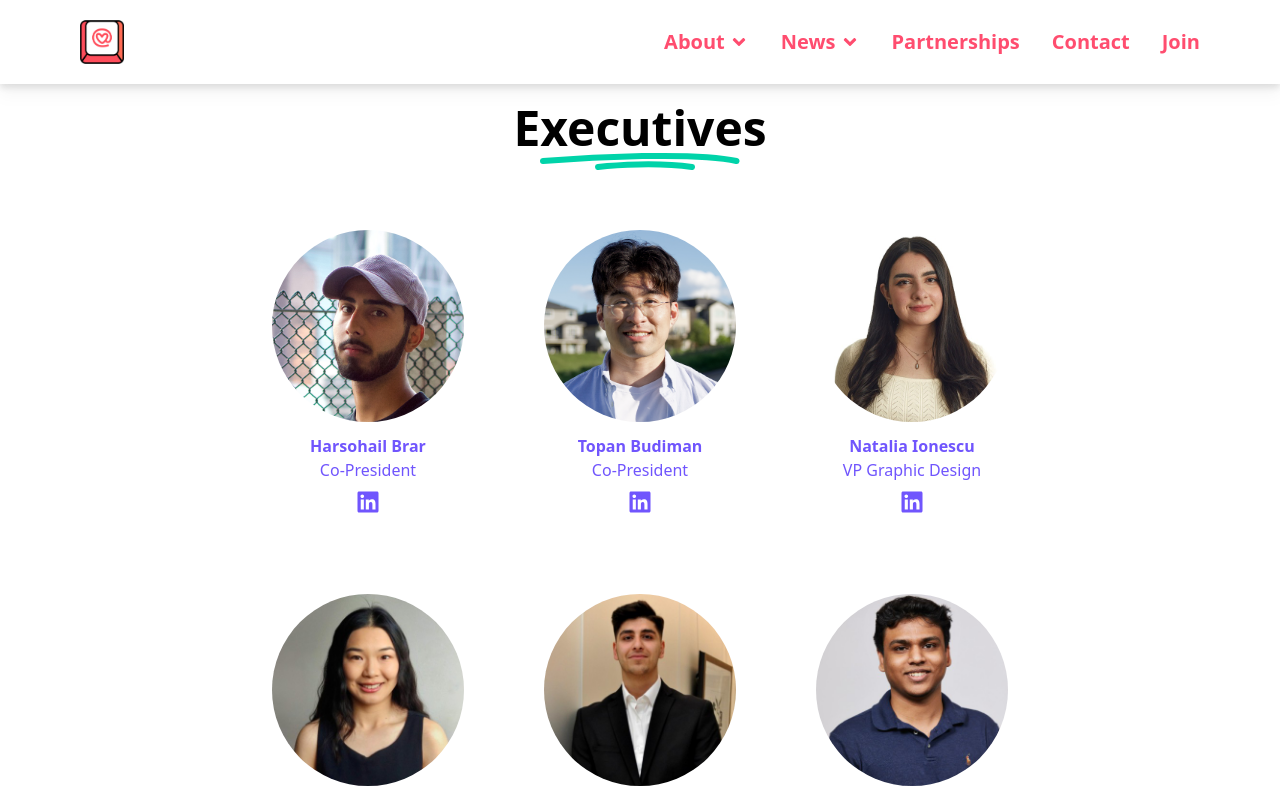
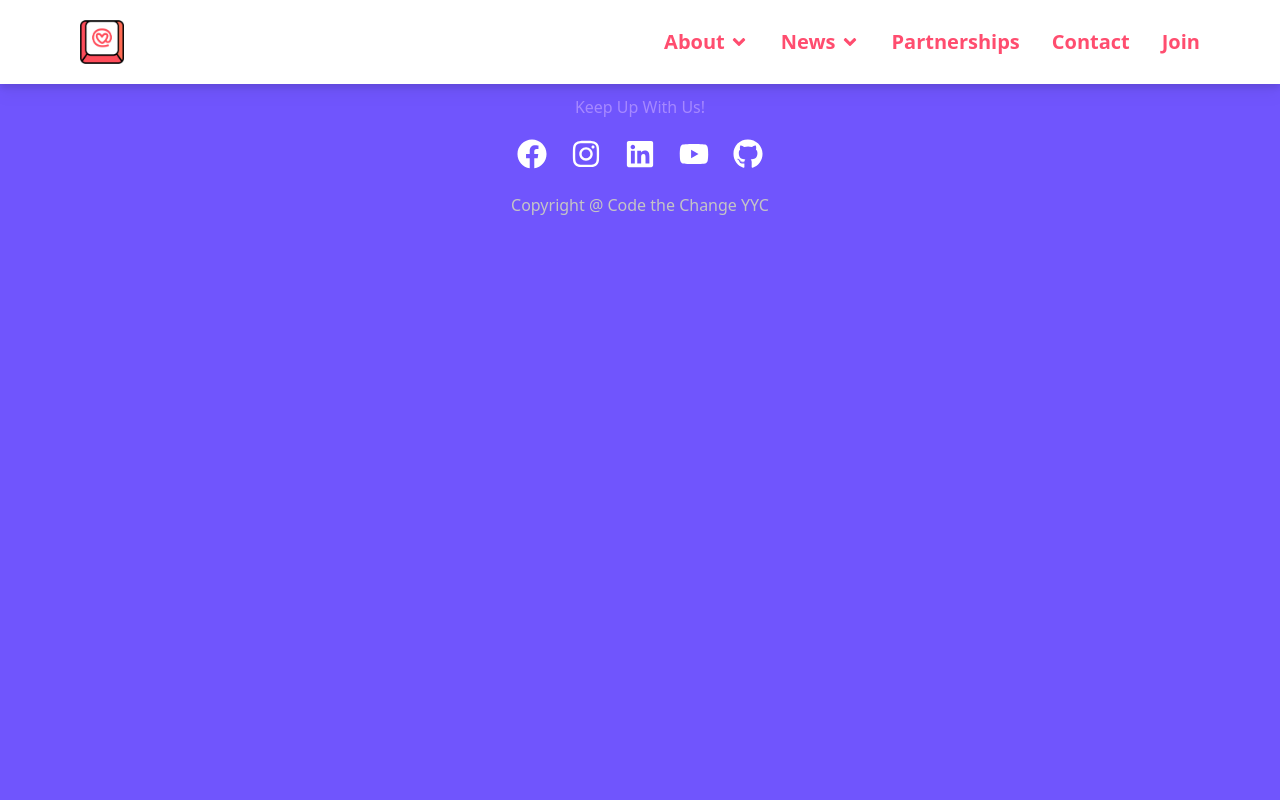
Before and after one commit to Code-the-Change-YYC/code-the-change-yyc-site, a Next.js app: page / in a window 1280 px wide. Shown: the top 800 px of the page. Built offline with nearby package versions, Linux system fonts and the light colour scheme; a web font is replaced by a local one.

Commit message:
fix: Replace image

```diff
--- a/pages/_app.js
+++ b/pages/_app.js
@@ -2,7 +2,6 @@ import Head from "next/head";
 import Navbar from "../components/Navbar";
 import "../styles/globals.css";
 import Footer from "../components/Footer";
-import Executives from "../components/Executives";
 
 function MyApp({ Component, pageProps }) {
   return (
@@ -14,7 +13,6 @@ function MyApp({ Component, pageProps }) {
       <Navbar />
       <Component {...pageProps} />
       {/* CONTAINER FOR CONTENT BELOW TO TEST NAVBAR IS IN RIGHT POSITION*/}
-      <Executives />
       <Footer />
     </div>
   );
```
Also changed, not shown: public/profiles/Hossein Alamatsaz.jpg.
